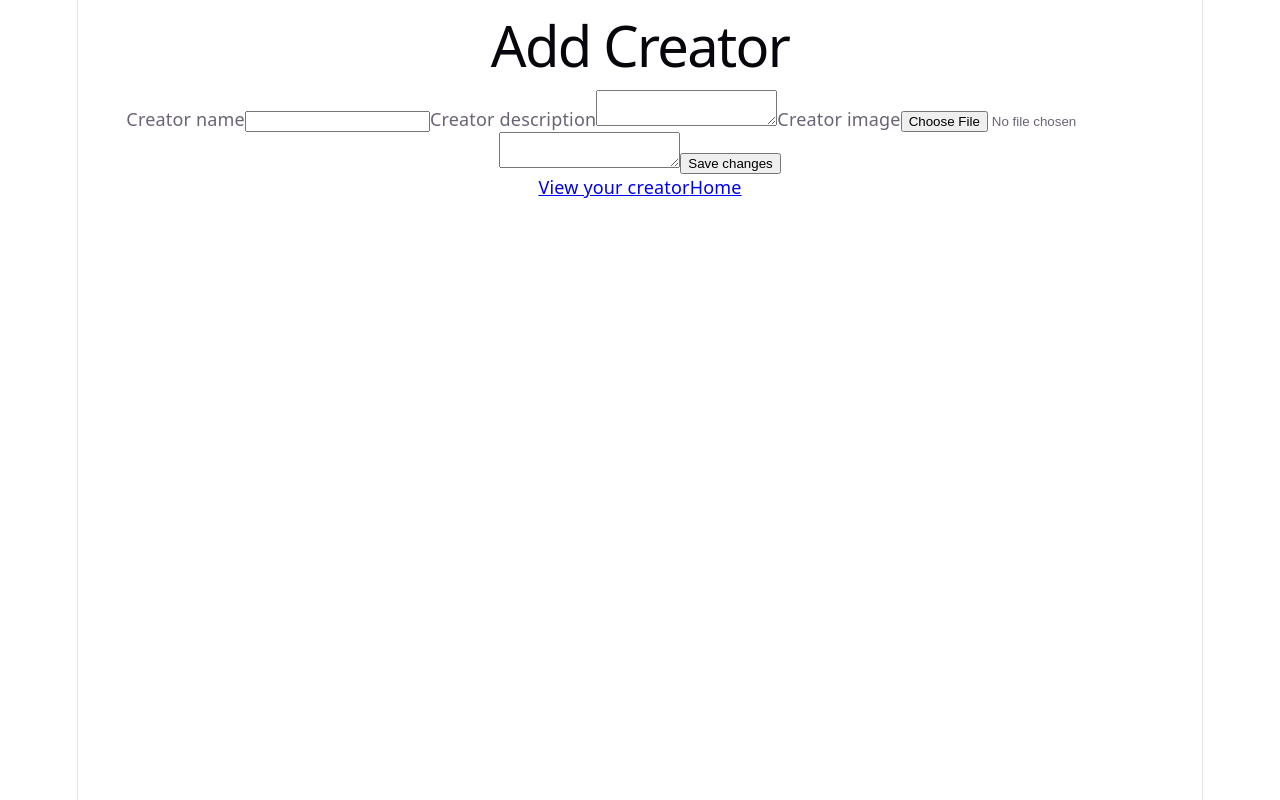
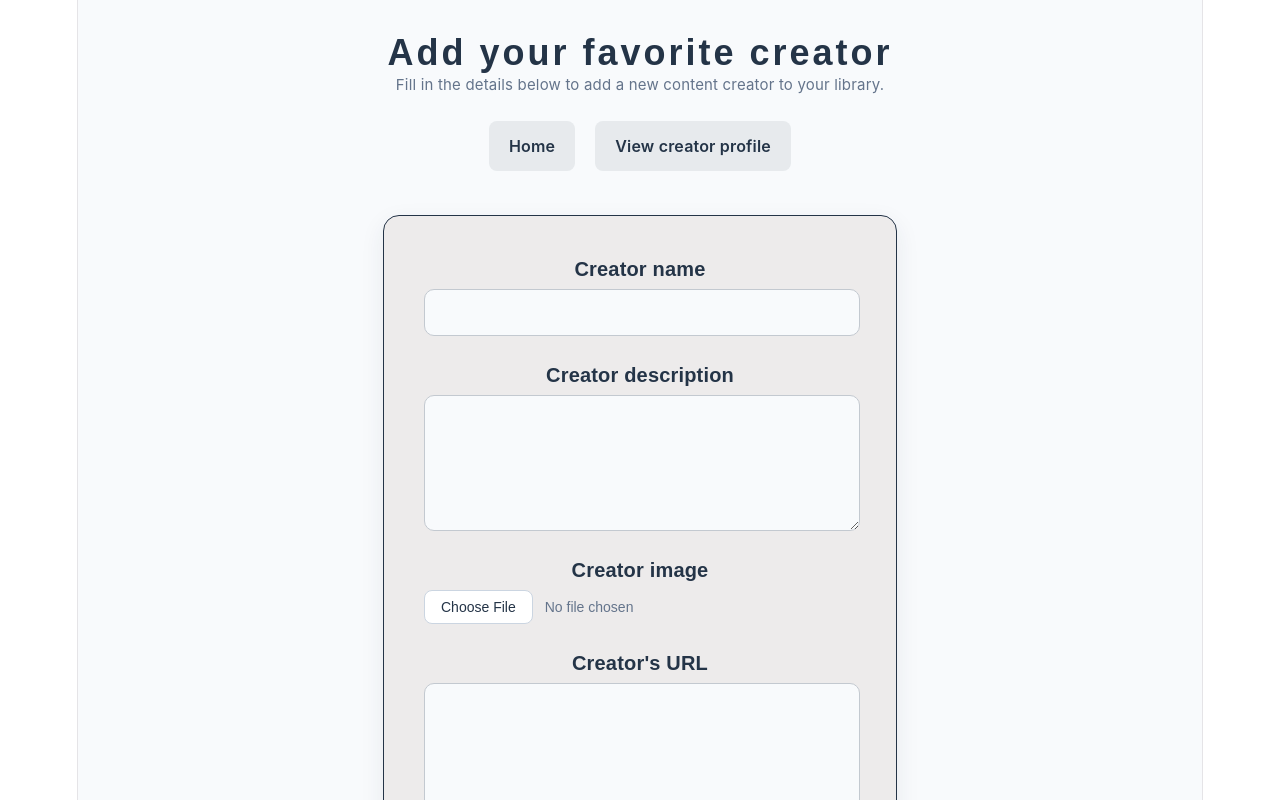
Before and after one commit to j8s0nn/creatorverse, a React (Vite) app: page /creators/new in a window 1280 px wide. Shown: the top 800 px of the page. Built offline with nearby package versions, Linux system fonts and the light colour scheme; no server answers.

Commit message:
Add creator page

```diff
--- /dev/null
+++ b/src/components/CreatorAdd.css
@@ -0,0 +1,137 @@
+
+.creator-add-container{
+  display: flex;
+  flex-direction: column;
+  gap: 20px;
+  align-items: center;
+}
+
+
+.creator-form {
+  width: 35vw;
+  padding: 32px;
+  background-color: #edebeb;
+  border-radius: 16px;
+  border: 1px solid rgba(36, 52, 71, 1);
+  box-shadow: 0 8px 24px rgba(36, 52, 71, 0.08);
+  display: flex;
+  flex-direction: column;
+  gap: 10px;
+}
+
+/* Form Sections & Labels */
+.form-section {
+  padding: 8px;
+  display: flex;
+  flex-direction: column;
+}
+
+.form-section label {
+  font-family: 'Caacupe One', sans-serif;
+  font-size: 20px;
+  font-weight: 600;
+  color: #243447;
+  margin-bottom: 7px;
+}
+
+/* Inputs, Textareas, and Selects */
+.form-section input[type="text"],
+.form-section input[type="url"],
+.form-section textarea {
+  width: 94%;
+  padding: 12px 14px;
+
+  font-size: 18px;
+  font-family: 'Inter', sans-serif;
+
+  color: #1a2634;
+  background-color: #f8fafc;
+  border: 1px solid #c3c9d0;
+  border-radius: 10px;
+  transition: border-color 0.2s ease, box-shadow 0.2s ease, background-color 0.2s ease;
+}
+
+/* Textarea Specific Height */
+.form-section textarea {
+  min-height: 110px;
+  resize: vertical;
+}
+
+/* Focus States */
+.form-section input[type="text"]:focus,
+.form-section input[type="url"]:focus,
+.form-section textarea:focus {
+  outline: none;
+  background-color: #eceef2;
+  border-color: #243447;
+  box-shadow: 0 0 0 3px rgba(36, 52, 71, 0.15);
+}
+
+/* File Input Styling */
+.form-section input[type="file"] {
+  font-size: 14px;
+  color: #64748b;
+}
+
+.form-section input[type="file"]::file-selector-button {
+  padding: 8px 16px;
+  margin-right: 12px;
+  border-radius: 8px;
+  border: 1px solid #cbd5e1;
+  background-color: #ffffff;
+  color: #243447;
+  font-weight: 500;
+  cursor: pointer;
+  transition: background-color 0.2s ease, border-color 0.2s ease;
+}
+
+.form-section input[type="file"]::file-selector-button:hover {
+  background-color: #f1f5f9;
+  border-color: #94a3b8;
+}
+
+/* Submit Button Styling */
+.save-changes-button {
+  margin-top: 10px;
+  padding: 14px 20px;
+  border: none;
+  border-radius: 10px;
+  background-color: #243447;
+  color: #ffffff;
+  font-size: 16px;
+  font-weight: 600;
+  cursor: pointer;
+  transition: background-color 0.2s ease, transform 0.1s ease, box-shadow 0.2s ease;
+}
+
+
+.nav-links-container {
+  display: flex;
+  align-items: center;
+  gap: 20px;
+  margin-bottom: 24px;
+}
+
+.nav-link {
+  /* display: inline-flex;
+  align-items: center; */
+
+
+  padding: 12px 20px;
+  font-family: 'Inter', sans-serif;
+  font-size: 16px;
+
+  background-color: rgba(36, 52, 71, 0.08);
+  color: #243447;
+  font-weight: 600;
+
+
+  border-radius: 8px;
+  text-decoration: none;
+  transition: background-color 0.2s ease, color 0.2s ease;
+}
+
+.nav-link:hover {
+  background-color: #e2e8f0;
+  color: #1a2634;
+}
--- a/src/components/CreatorAdd.jsx
+++ b/src/components/CreatorAdd.jsx
@@ -1,7 +1,7 @@
 import {useState} from 'react';
 import { supabase } from '../client';
 import {Link} from "react-router-dom"
-
+import "./CreatorAdd.css"
 
 function CreatorAdd(){
 
@@ -68,11 +68,20 @@ function CreatorAdd(){
 
   }
 
-  return <div>
-      <form onSubmit={handleSubmit}>
+  return <div className='creator-add-container'>
+
+      <div className="nav-links-container">
+        <Link to="/" className="nav-link">Home</Link>
+        <Link to={`/creators/${id}`} className="nav-link">View creator profile</Link>
+      </div>
+
+      <form className="creator-form" onSubmit={handleSubmit}>
+        <div className='form-section'>
             <label htmlFor="name">Creator name</label>
             <input type="text" id="name" value={name} onChange={ (e) => {setName(e.target.value)}}/>
+        </div>
 
+         <div className='form-section'>
             <label htmlFor="description">Creator description</label>
             <textarea
               name="description"
@@ -83,13 +92,20 @@ function CreatorAdd(){
               Type your description here
             </textarea>
 
+         </div>
+
+
+        <div className='form-section'>
 
           <label htmlFor="image">Creator image</label>
           <input type="file" id="image" name="image" accept="image/jpeg, image/png, image/webp" onChange={handleImageChange}/>
 
+        </div>
 
 
-        <label htmlFor="url"></label>
+
+        <div className='form-section'>
+          <label htmlFor="url">Creator's URL</label>
           <textarea
             name="url"
             id="url"
@@ -99,17 +115,19 @@ function CreatorAdd(){
             Type your creator's url here
           </textarea>
 
+        </div>
 
 
 
-        <button type="submit">Save changes</button>
+
+
+        <button className='save-changes-button' type="submit">Save changes</button>
 
 
 
       </form>
 
-      <Link to={`/creators/${id}`}> View your creator</Link>
-      <Link to={`/`}>Home</Link>
+
     </div>
 
 
--- /dev/null
+++ b/src/pages/AddCreator.css
@@ -0,0 +1,39 @@
+/* Full Page Shell */
+.add-creator-page {
+  min-height: 100vh;
+  background-color: #f8fafc;
+  padding: 40px 20px 60px 20px;
+  display: flex;
+  flex-direction: column;
+  align-items: center;
+}
+
+/* Page Header Section */
+.page-header {
+  text-align: center;
+  margin-bottom: 24px;
+  max-width: 550px;
+}
+
+.page-title {
+  font-family: 'Caacupe One', sans-serif;
+  font-size: 36px;
+  font-weight: 700;
+  color: #243447;
+  margin: 0 0 8px 0;
+  letter-spacing: 3px;
+}
+
+.page-subtitle {
+  font-family: 'Inter', sans-serif;
+  font-size: 15px;
+  color: #64748b;
+  margin: 0;
+  line-height: 1.5;
+}
+
+.page-content {
+  width: 100%;
+  display: flex;
+  justify-content: center;
+}
--- a/src/pages/AddCreator.jsx
+++ b/src/pages/AddCreator.jsx
@@ -1,12 +1,19 @@
 //* This page is used when people hit the Add creator at home page
 import CreatorAdd from "../components/CreatorAdd";
-
+import "./AddCreator.css"
 
 function AddCreator(){
-  return <div>
-    <h1>Add Creator</h1>
+  return <div className="add-creator-page">
+    <header className="page-header">
+        <h1 className="page-title">Add your favorite creator</h1>
+        <p className="page-subtitle">
+          Fill in the details below to add a new content creator to your library.
+        </p>
+      </header>
 
-    <CreatorAdd />
+    <main className="page-content">
+        <CreatorAdd />
+    </main>
 
     </div>
 }
```
Lines whose indentation alone changed are shown as unchanged.
